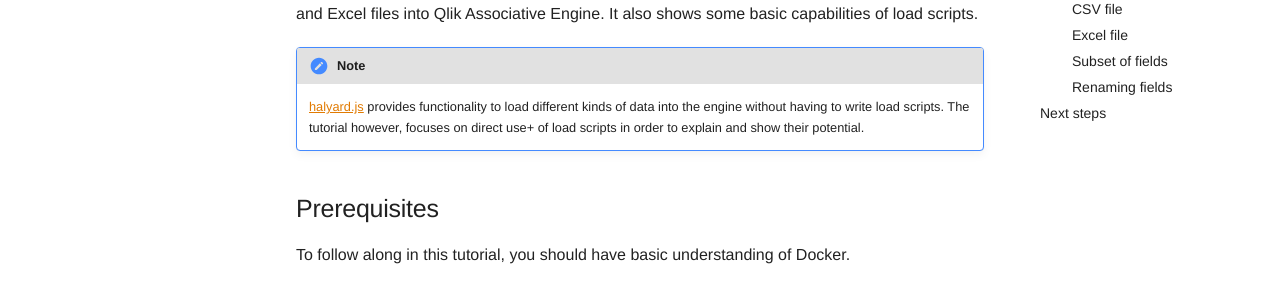
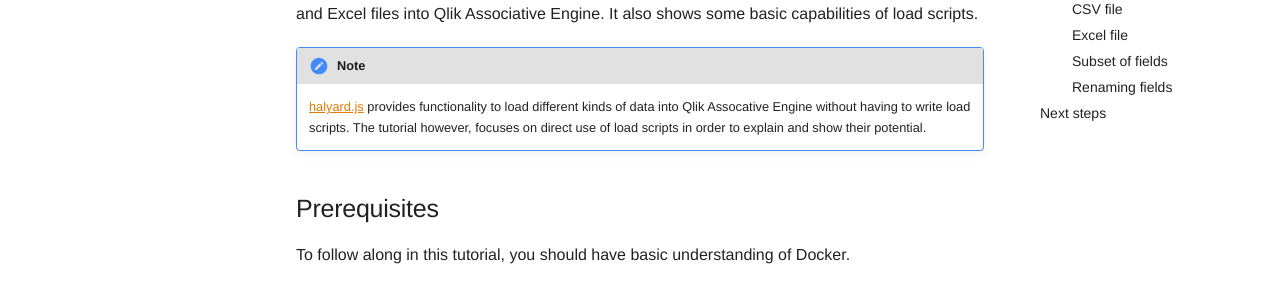
Before and after one commit to qlik-oss/core-website, an MkDocs documentation site: the page built from docs/tutorials/data-loading/simple-files.md, in a window 1280 px wide and 1400 px high. Shown: the part 348-636 px from the top of the window. Built offline with MkDocs 1.6.1 and Material for MkDocs 9.7.7, drawn with Linux system fonts in a browser that asks for light colours; comment, search, counter and statistics services are not loaded; old or Windows-style settings are respelled for this version of MkDocs; some of the changed text lies outside the part shown.

Commit message:
Update on PR

```diff
--- a/docs/tutorials/data-loading/simple-files.md
+++ b/docs/tutorials/data-loading/simple-files.md
@@ -5,8 +5,8 @@ Qlik Associative Engine. It also shows some basic capabilities of load scripts.
 
 !!! Note
     [halyard.js](https://github.com/qlik-oss/halyard.js) provides functionality to load different kinds of data
-    into the engine without having to write load scripts. The tutorial however, focuses on direct use+ of load scripts
-    in order to explain and show their potential.
+    into Qlik Assocative Engine without having to write load scripts. The tutorial however, focuses on direct use of
+    load scripts in order to explain and show their potential.
 
 ## Prerequisites
 
```
Also changed, not shown: other parts of docs/tutorials/data-loading/simple-files.md (+1 -1 lines).
